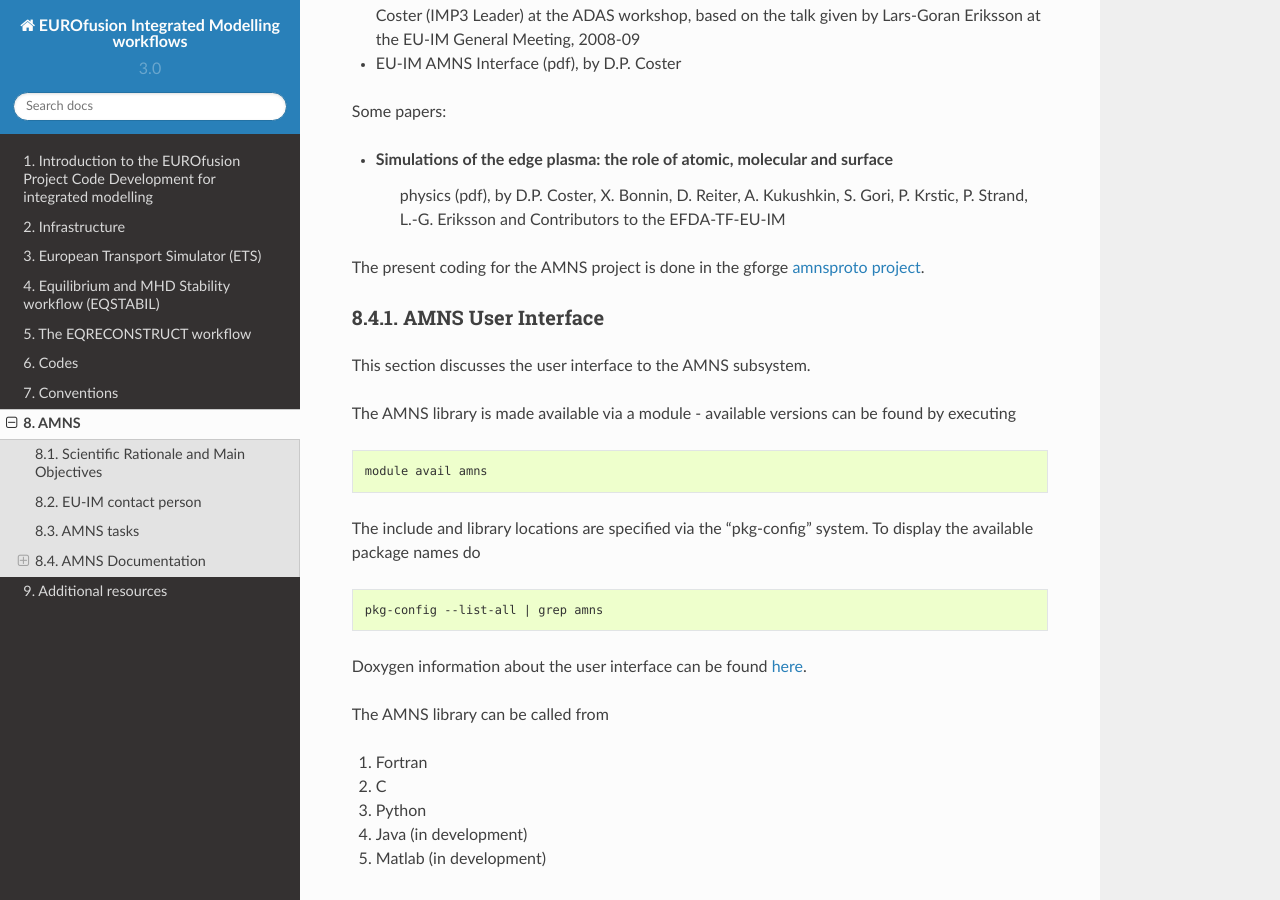
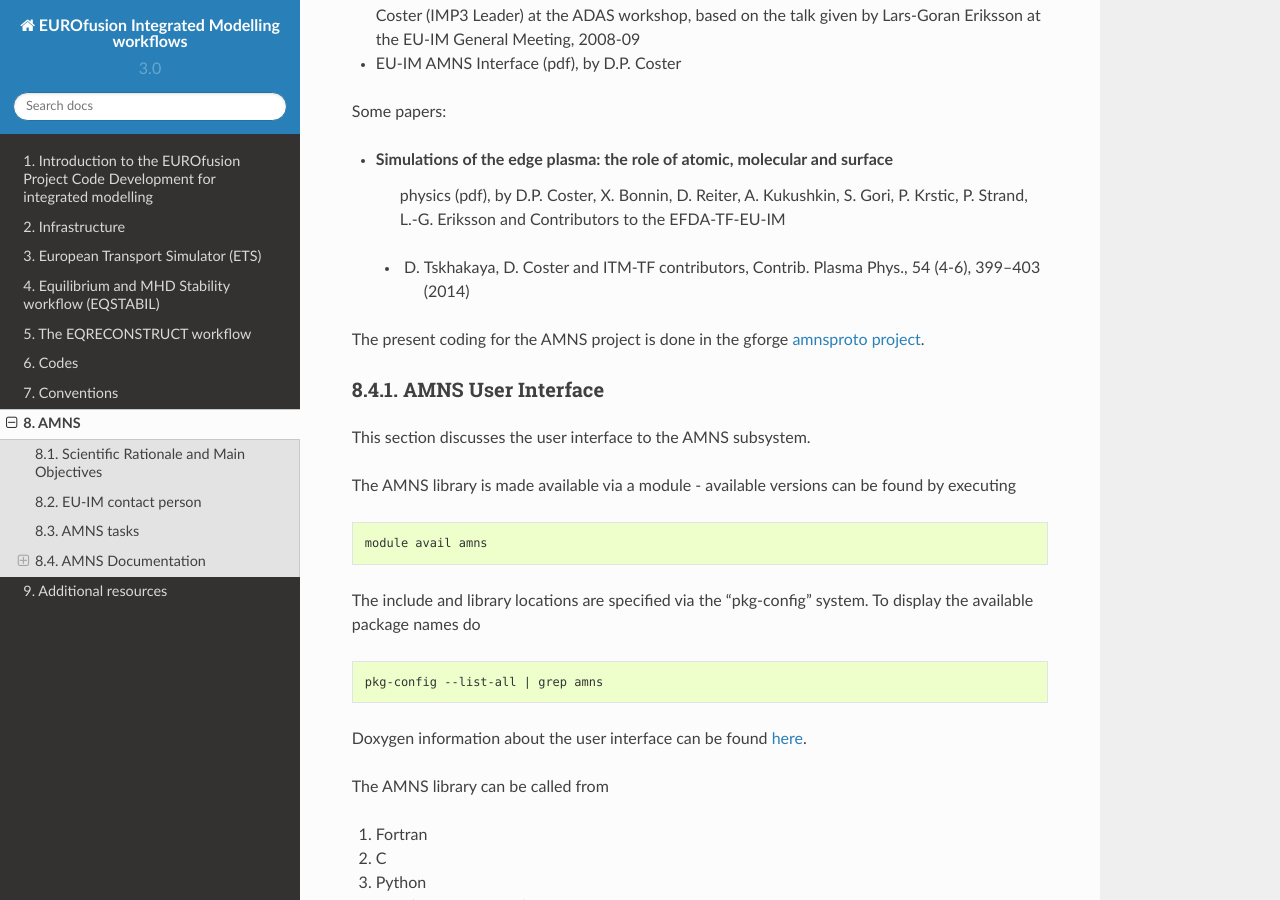
Before and after one commit to WPCD-Workflows/documentation, a Sphinx documentation site: the page built from source/amns.rst, in a window 1280 px wide and 900 px high, scrolled down 1364 px. Built offline with Sphinx 7.4.7 and the Read the Docs theme 2.0.0, drawn with Linux system fonts in a browser that asks for light colours; some of the changed lines change nothing that is shown; some of the changed text lies outside the part shown.

Commit message:
Update amns.rst

```diff
--- a/source/amns.rst
+++ b/source/amns.rst
@@ -79,6 +79,8 @@ Some papers:
    physics (pdf), by D.P. Coster, X. Bonnin, D. Reiter, A. Kukushkin, S.
    Gori, P. Krstic, P. Strand, L.-G. Eriksson and Contributors to the
    EFDA-TF-EU-IM
+
+ - D. Tskhakaya, D. Coster and ITM-TF contributors, Contrib. Plasma Phys., 54 (4-6), 399–403 (2014)
 
 The present coding for the AMNS project is done in the gforge `amnsproto
 project <https://gforge6.eufus.eu/gf/project/amnsproto/>`__.
@@ -171,7 +173,8 @@ the call to EU-IM_AMNS_SETUP_TABLE are
 7.  ZE2: Effective Square Charge (ycd)
 8.  EIP: Effective Ionisation Potential (ecd)
 9.  some nuclear reactions
-10. ...
+10. Cross-sections of different processes
+11. ...
 
 The actual reactions are listed in the AMNS section.
 
```
